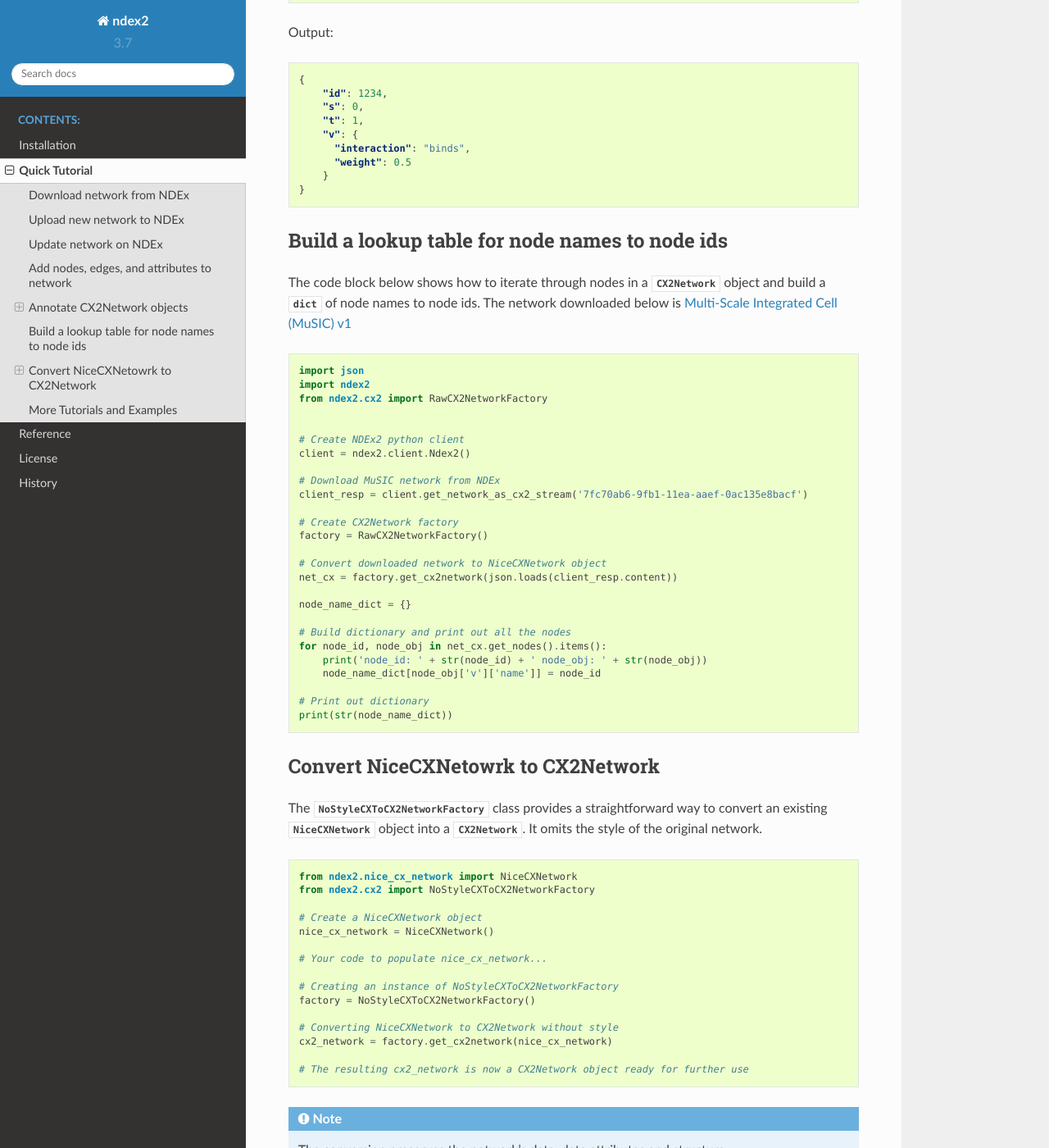
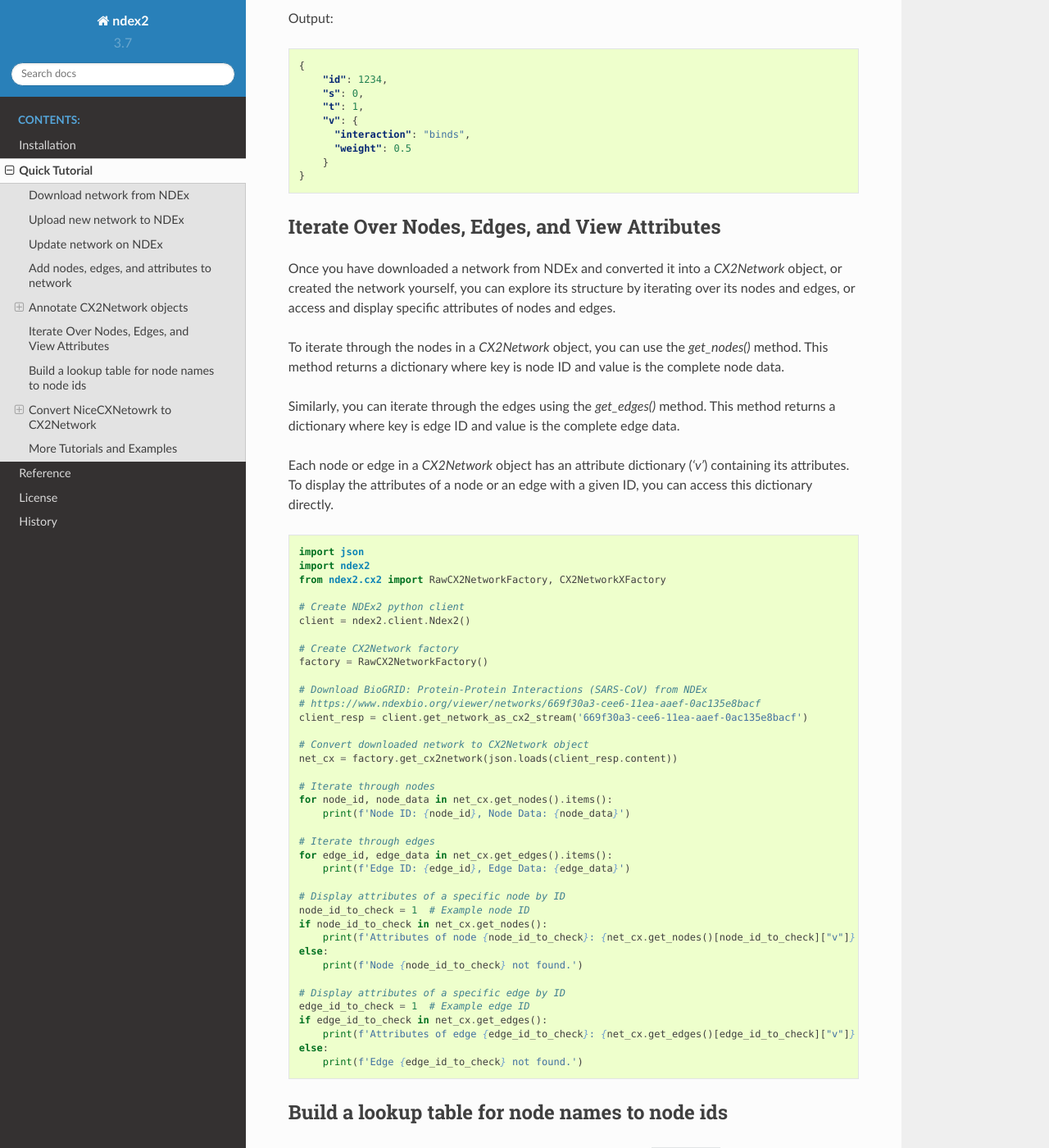
Before and after one commit to ndexbio/ndex2-client, a Sphinx documentation site: the page built from docs/quicktutorial.rst, in a window 1280 px wide and 1400 px high, scrolled down 4965 px. Shown: the whole window at 82% size. Built offline with Sphinx 7.4.7 and the Read the Docs theme 2.0.0, drawn with Linux system fonts in a browser that asks for light colours.

Commit message:
Add iteration through nodes and edges to tutorial

```diff
--- a/docs/quicktutorial.rst
+++ b/docs/quicktutorial.rst
@@ -299,6 +298,63 @@ Output:
     }
 
 .. _HCX: https://cytoscape.org/cx/cx2/hcx-specification/
+
+Iterate Over Nodes, Edges, and View Attributes
+-------------------------------------------------
+
+Once you have downloaded a network from NDEx and converted it into a `CX2Network` object, or created the network yourself,
+you can explore its structure by iterating over its nodes and edges, or access and display specific attributes of nodes and edges.
+
+To iterate through the nodes in a `CX2Network` object, you can use the `get_nodes()` method.
+This method returns a dictionary where key is node ID and value is the complete node data.
+
+Similarly, you can iterate through the edges using the `get_edges()` method.
+This method returns a dictionary where key is edge ID and value is the complete edge data.
+
+Each node or edge in a `CX2Network` object has an attribute dictionary (`'v'`) containing its attributes.
+To display the attributes of a node or an edge with a given ID, you can access this dictionary directly.
+
+.. code-block:: python
+
+    import json
+    import ndex2
+    from ndex2.cx2 import RawCX2NetworkFactory, CX2NetworkXFactory
+
+    # Create NDEx2 python client
+    client = ndex2.client.Ndex2()
+
+    # Create CX2Network factory
+    factory = RawCX2NetworkFactory()
+
+    # Download BioGRID: Protein-Protein Interactions (SARS-CoV) from NDEx
+    # https://www.ndexbio.org/viewer/networks/669f30a3-cee6-11ea-aaef-0ac135e8bacf
+    client_resp = client.get_network_as_cx2_stream('669f30a3-cee6-11ea-aaef-0ac135e8bacf')
+
+    # Convert downloaded network to CX2Network object
+    net_cx = factory.get_cx2network(json.loads(client_resp.content))
+
+    # Iterate through nodes
+    for node_id, node_data in net_cx.get_nodes().items():
+        print(f'Node ID: {node_id}, Node Data: {node_data}')
+
+    # Iterate through edges
+    for edge_id, edge_data in net_cx.get_edges().items():
+        print(f'Edge ID: {edge_id}, Edge Data: {edge_data}')
+
+    # Display attributes of a specific node by ID
+    node_id_to_check = 1  # Example node ID
+    if node_id_to_check in net_cx.get_nodes():
+        print(f'Attributes of node {node_id_to_check}: {net_cx.get_nodes()[node_id_to_check]["v"]}')
+    else:
+        print(f'Node {node_id_to_check} not found.')
+
+    # Display attributes of a specific edge by ID
+    edge_id_to_check = 1  # Example edge ID
+    if edge_id_to_check in net_cx.get_edges():
+        print(f'Attributes of edge {edge_id_to_check}: {net_cx.get_edges()[edge_id_to_check]["v"]}')
+    else:
+        print(f'Edge {edge_id_to_check} not found.')
+
 
 Build a lookup table for node names to node ids
 --------------------------------------------------------
```
Also changed, not shown: other parts of docs/quicktutorial.rst (+0 -1 lines).
